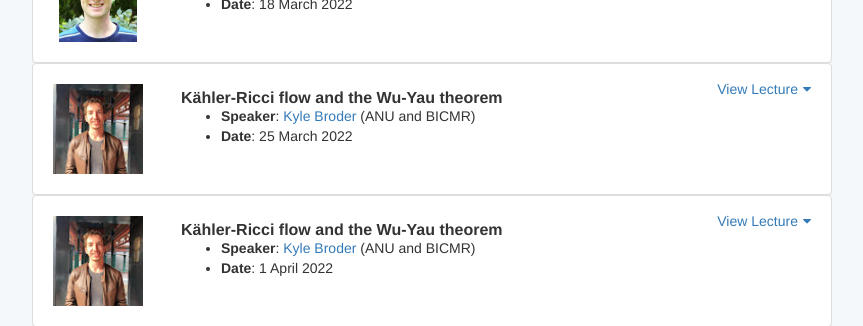
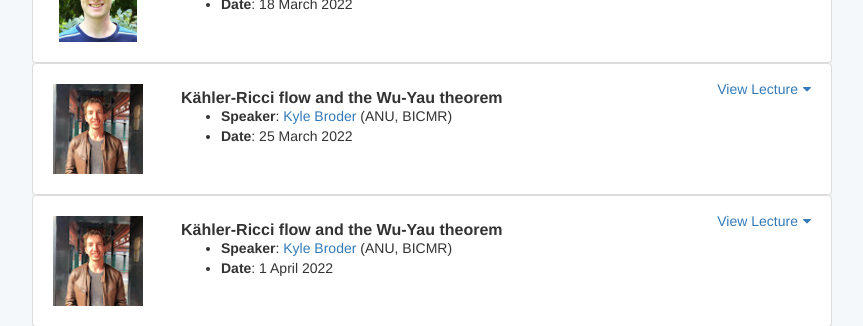
Before and after one commit to oz-geom-pde/oz-geom-pde.github.io, a Jekyll site: the page built from season02/index.html, in a window 1280 px wide and 900 px high, scrolled down 1793 px. Shown: the part 152-478 px from the top of the window, without its empty margins (208-1071 px from the left). Built offline with Jekyll 4.4.1, drawn with Linux system fonts in a browser that asks for light colours.

Commit message:
Fixed up some speaker institutions.

```diff
--- a/_posts/geompde/2020-09-02-mat-langford.html
+++ b/_posts/geompde/2020-09-02-mat-langford.html
@@ -4,7 +4,7 @@
 speaker: Mat Langford
 speaker-url: http://www.math.utk.edu/~langford/
 speaker-inst:
-  - University of Newcastle,
+  - University of Newcastle
   - University of Tennessee Knoxville
 category: seminar
 youtube-id: vdxRcWVg9fM
--- a/_posts/geompde/2020-09-09-mat-langford.html
+++ b/_posts/geompde/2020-09-09-mat-langford.html
@@ -5,7 +5,7 @@
 profile-pic: mat-langford.jpg
 speaker-url: http://www.math.utk.edu/~langford/
 speaker-inst:
-  - University of Newcastle,
+  - University of Newcastle
   - University of Tennessee Knoxville
 category: seminar
 youtube-id: vH9MQWsbfIM
--- a/_posts/geompde/2022-03-25-kyle-broder.html
+++ b/_posts/geompde/2022-03-25-kyle-broder.html
@@ -5,7 +5,8 @@
 profile-pic: kyle-broder.jpg
 speaker-url: https://www.kylebroder.com/
 speaker-inst:
-  - ANU and BICMR
+  - ANU
+  - BICMR
 category: geom-pde-reading-seminar-season02
 youtube-id: c64ueTyZu40
 abstract: Kyle Broder introduces the Kähler-Ricci flow with a view towards proving the Wu-Yau theorem.
--- a/_posts/geompde/2022-04-01-kyle-broder.html
+++ b/_posts/geompde/2022-04-01-kyle-broder.html
@@ -5,7 +5,8 @@
 profile-pic: kyle-broder.jpg
 speaker-url: https://www.kylebroder.com/
 speaker-inst:
-  - ANU and BICMR
+  - ANU
+  - BICMR
 category: geom-pde-reading-seminar-season02
 youtube-id: VIJZgGk77Mk
 abstract: Kyle Broder describes the proof of Wu-Yau theorem.
--- a/_posts/geompde/2022-10-14-sathya-rengaswami.html
+++ b/_posts/geompde/2022-10-14-sathya-rengaswami.html
@@ -5,7 +5,7 @@
 profile-pic: sathya-rengaswami.webp
 speaker-url: https://math.utk.edu/people/sathya-rengaswami/
 speaker-inst:
-  - The University of Tennesse, Knoxville
+  - The University of Tennesse Knoxville
 category: geom-pde-reading-seminar-season03
 youtube-id: uOwEM1rErLE
 abstract: <p>Analogous to the bowl soliton of mean curvature flow, we construct rotationally symmetric translating solutions to a large class of extrinsic curvature flows, namely those whose speeds are \(\alpha\)-homogeneous (\(\alpha>0\)), elliptic and symmetric with respect to the principal curvatures. We show that these solutions are necessarily convex, and give criteria for the speed functions which determine whether these translators are defined over all of \(\mathbb{R}^n\) or contained in a cylinder. For speeds that are nonzero when at least one of the principal curvatures is nonzero, we are also able to describe the asymptotics of the translator at infinity.</p><p>More specifically in the case of \(1\)-homogeneous speeds, we discuss the question of existence and uniqueness of pancake solutions, which are collapsed radially symmetric ancient solutions that lie in a slab. We also describe their asymptotics as \(t \to -\infty\).</p>
--- a/_posts/geompde/2022-11-24-kyle-broder.html
+++ b/_posts/geompde/2022-11-24-kyle-broder.html
@@ -5,7 +5,8 @@
 profile-pic: kyle-broder.jpg
 speaker-url: https://www.kylebroder.com/
 speaker-inst:
-  - ANU and BICMR
+  - ANU
+  - BICMR
 category: geom-pde-reading-seminar-season03
 youtube-id: yOlwADomtWI
 abstract: The last few decades have seen several developments which begin to foreshadow an emerging picture of the relationship between the deformations and moduli of complex manifolds and the curvature of the parameter and total space of the deformation.  In this talk, we will describe this rich and vibrant picture together with a discussion of open problems and prospective applications.
```
